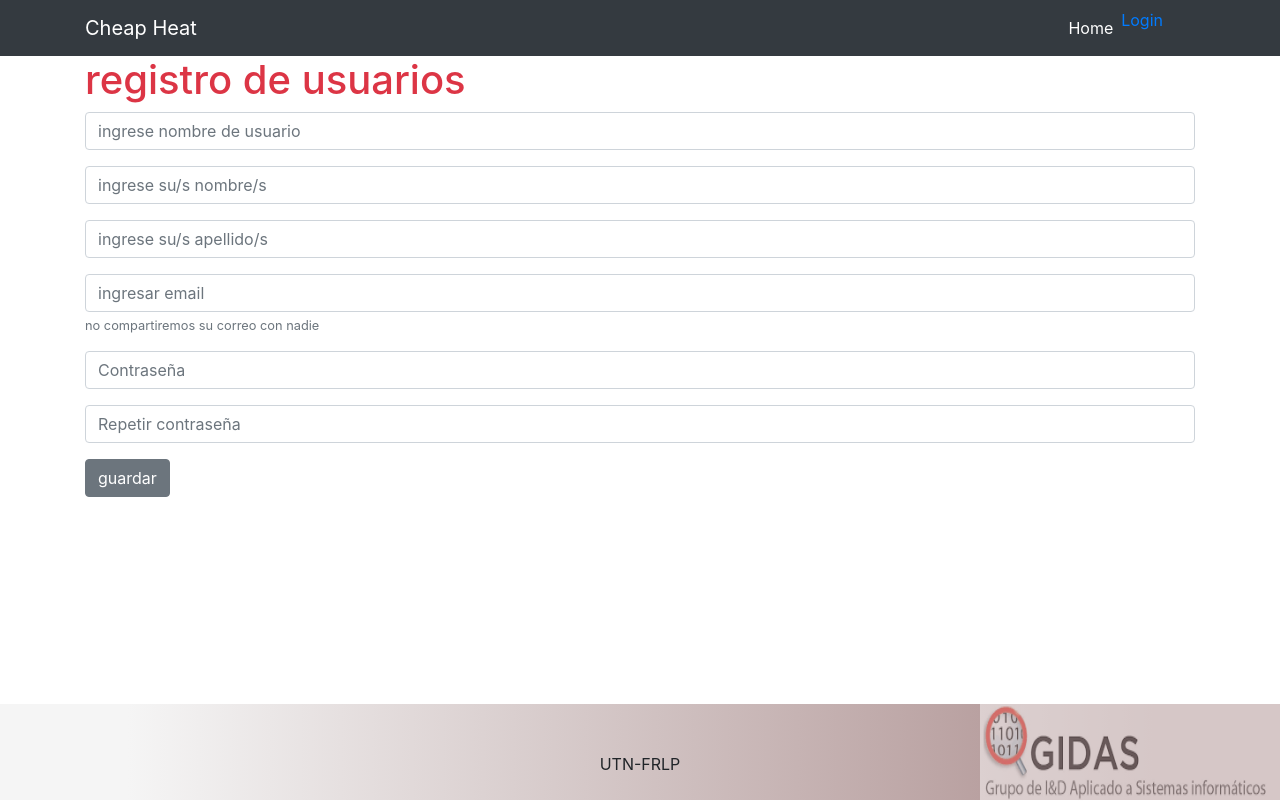
After one commit to pabloSalva/Cheap_heat, a Django app: page /registrar/ in a window 1280 px wide. The commit adds this page. Run offline with Django 3.2, Linux system fonts and the light colour scheme; parts of the project's set-up code (start-up, migrations or seed data) failed here and were passed over; some libraries are stand-ins or nearby versions.

Commit message:
registro usuario

```diff
--- /dev/null
+++ b/consumo/forms.py
@@ -0,0 +1,19 @@
+from django.contrib.auth.models import User
+from django.contrib.auth.forms import UserCreationForm
+
+class RegistroForm(UserCreationForm):
+    class Meta:
+        model = User
+        fields = [
+            'username',
+            'first_name',
+            'last_name',
+            'email',
+
+        ]
+        labels = {
+            'username':'nombre de usuario',
+            'first_name':'nombre/s',
+            'last_name': 'apellido/s',
+            'email': 'correo',
+        }
--- a/consumo/templates/consumo/ppal.html
+++ b/consumo/templates/consumo/ppal.html
@@ -42,9 +42,15 @@
               <span class="sr-only">(current)</span>
             </a>
           </li>
-          <li class="nav-item">
-            <a class="nav-link" href="#"></a>
+          {% if user.is_authenticated %}
+          <li class="nav-item">User: {{ user.get_username }}</li>
+            <li><a href="#">Logout</a></li>
+          <li >
+            <a class="nav-link" href="#">{{User.username}}</a>
           </li>
+          {% else %}
+          <li><a href="#">Login</a></li>
+           {% endif %}
           <li class="nav-item">
             <a class="nav-link" href="#"></a>
           </li>
--- /dev/null
+++ b/consumo/templates/usuario/registrar.html
@@ -0,0 +1,53 @@
+{% extends 'consumo/ppal.html' %}
+ {% load static %}
+
+ {% block title %}
+ <title>Registro de Usuarios</title>
+ {% endblock  %}
+
+
+{% block content %}
+<h1 class="text-danger">registro de usuarios</h1>
+<div>
+<form method="POST">
+    {% csrf_token %}
+    <div class="form-group">
+
+        <input type="text" class="form-control"  placeholder="ingrese nombre de usuario" name="username">
+
+    </div>
+    <div class="form-group">
+
+        <input type="text" class="form-control"  placeholder="ingrese su/s nombre/s" name="first_name">
+
+    </div>
+    <div class="form-group">
+
+        <input type="text" class="form-control"  placeholder="ingrese su/s apellido/s" name="last_name">
+
+    </div>
+
+
+    <div class="form-group">
+
+        <input type="email" class="form-control" aria-describedby="emailHelp" placeholder="ingresar email">
+        <small id="emailHelp" class="form-text text-muted">no compartiremos su correo con nadie</small>
+    </div>
+
+    <div class="form-group">
+
+        <input type="password" class="form-control" placeholder="Contraseña" name="password1">
+    </div>
+    <div class="form-group">
+
+        <input type="password" class="form-control" placeholder="Repetir contraseña" name="password2">
+    </div>
+
+
+
+    <button class="btn btn-secondary float-left" type="submit">guardar</button>
+
+</form>
+</div>
+
+{% endblock content %}
--- a/consumo/views.py
+++ b/consumo/views.py
@@ -1,6 +1,22 @@
 from django.shortcuts import render
+from django.contrib.auth.models import User
+from django.contrib.auth.forms import UserCreationForm
+from django.views.generic import CreateView
+from django.urls import reverse_lazy
+from consumo.forms import RegistroForm
+
+
+
 
 # Create your views here.
+
+class RegistroUsiario(CreateView):
+    model = User
+    template_name = "usuario/registrar.html"
+    form_class = RegistroForm
+    success_url = reverse_lazy('indice')
+
+
 
 def index(request):
     return render(request, "consumo/ppal.html")
--- a/eficiencia/urls.py
+++ b/eficiencia/urls.py
@@ -17,6 +17,8 @@ from django.contrib import admin
 from django.urls import path,include
 from consumo import views
 
+from django.conf.urls import url
+
 urlpatterns = [
     path('admin/', admin.site.urls),
 
@@ -33,6 +35,9 @@ urlpatterns = [
     path('calculo/',views.calculador,name="calculo"),
     path('calculoGas',views.calculadorGas, name="calculoGas"),
 
+    #registro usuario
+
+    path('registrar/', views.RegistroUsiario.as_view(), name = "registroUsuario"),
 
     #urls de sugerencias
 
```
Also changed, not shown: db.sqlite3.
